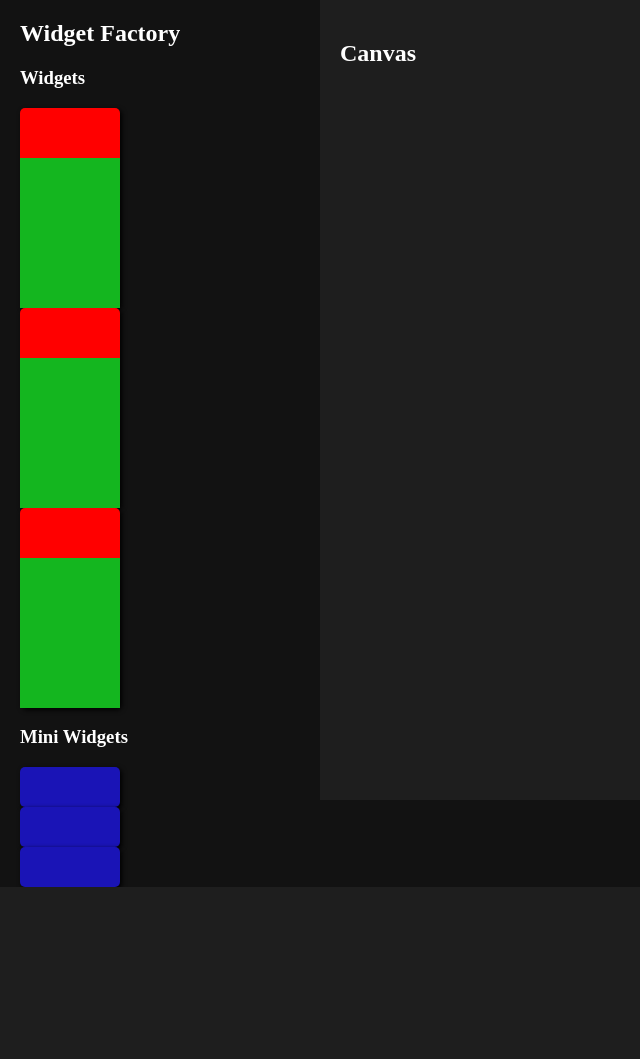
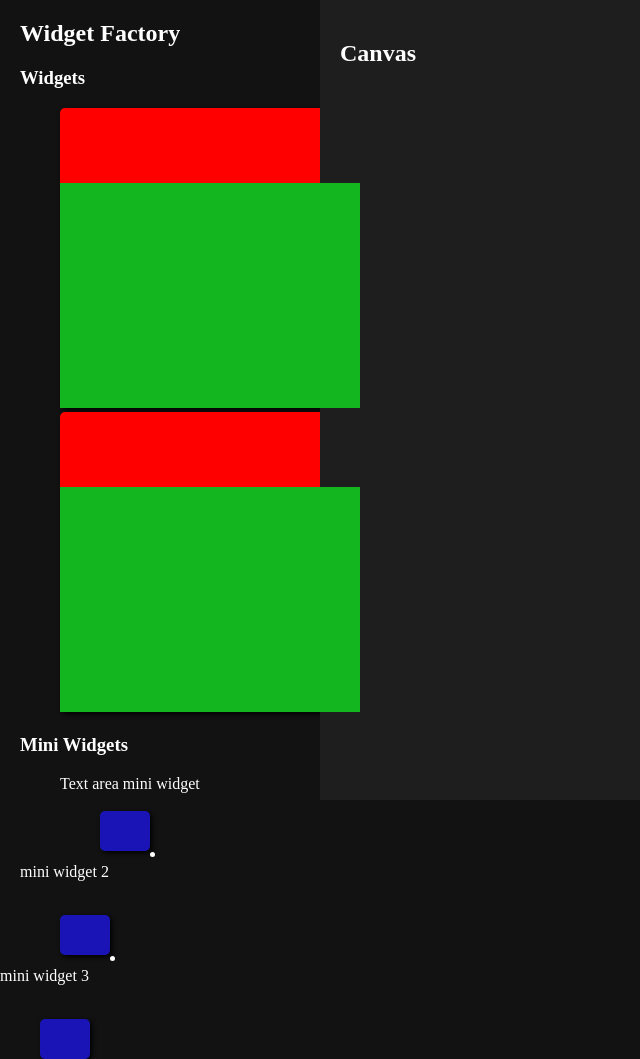
Before and after one commit to zachRadack/Goals-Website, a Flask app: page / in a window 1280 px wide. Shown: the whole page, without its empty margins (0-640 px from the left). Before the commit the page ends 887 px from the top, so only its background shows below. Run offline with Flask 2, Linux system fonts and the light colour scheme.

Commit message:
refactored the js and overhauled the miniwidgets
I refactored the javascript to be way more understandable,

where to add mini widgets and how they function has been clearly layed out to the best of my abilities.


The area to add mini widget code has been added to the bottom of the javascript!!


Now mini widgets get properly sorted and also can be transfered between widgets. I need to figure out why when dragging to another
main widget they go under the widget....

```diff
--- a/Webapp_root/static/script.js
+++ b/Webapp_root/static/script.js
@@ -2,141 +2,151 @@
 // untill all the html is finished loading,
 // critical for all jquerey or else it make get ~funky~
 $(document).ready(function() {
-
-    // Makes main widget draggable
-    $(".main_widget").draggable({
+	// Makes main widget and mini widget draggable
+	// this only affects the ones who load in at widget factory
+    $(".main_widget, .mini-widget").draggable({
         helper: "clone",
         revert: "invalid",
         start: function(e, ui) {
             ui.helper.addClass("dragging"); // add class to differentiate from original element
         },
         stop: function(e, ui) {
-            ui.helper.removeClass("dragging"); // remove class on stop
+            ui.helper.removeClass("dragging");// remove class on stop
         }
     });
 
-    // Makes mini widget draggable
-    $(".mini-widget").draggable({
-        helper: "clone",
-        revert: "invalid",
-        start: function(e, ui) {
-            ui.helper.addClass("dragging"); // add class to differentiate from original element
-          },
-        stop: function(e, ui) {
-            ui.helper.removeClass("dragging"); // remove class on stop
-          }
-    });
-
-    // Make canvas accept droppables
+	// deals with the canvas, the area where widgets are placed around
+    // this also handles main widget
     $(".canvas").droppable({
-        drop: function drop(ev, ui) {
-            // this makes it so only main_widget is accepted by canvas, the other methods seemed to get
-            // really werid
+        drop: function(ev, ui) {
             if (ui.draggable.hasClass("main_widget")) {
                 var canvas = $('.canvas');
                 if (ui.draggable.attr('data-new') === 'true') {
                     // if it's a new widget, then it means we do not want to rip it out of the factory
                     // this part makes it so it just clones it instead
-                    box = widget_clone(ui,canvas);
+                var box = widget_clone(ui, canvas);
                 droppable_continer_cloned(box.children('.widget-container'));
-                    canvas_css_Setup_canvas(ui,box,canvas,"true")
+                canvas_css_Setup_canvas(ui, box, canvas, 'true');
             }else{
                     // if its not a new widget, it gets not cloning, because I am mean like that
-                    var box = ui.draggable;
-                    canvas.append(box);
-                    canvas_css_Setup_canvas(ui,box,canvas,"false")
+                    canvas.append(ui.draggable);
+                    canvas_css_Setup_canvas(ui, box, canvas, 'false');
                 }
-          }}
+
+            }
+          }
+    });
 	});
 
-
-
-})
+    // when a main widget is added to canvas
+    // its position become absolute and coordinates account for the
+    // canvas, so it should drop near where the user dropped it
+    function canvas_css_Setup_canvas(ui, box, canvas, new_widget) {
+        var position = {
+            'position': 'absolute',
+            'left': ui.position.left - canvas.offset().left + 'px',
+            'top': ui.position.top - canvas.offset().top + 'px'
+        };
+        if (!new_widget) {
+            position = {
+                'position': 'absolute',
+                'left': ui.position.left  + 'px',
+                'top': ui.position.top+ 'px'
+            };
+        }
+        box.css(position);
+    }
 
     // This makes the widget_container so it can accept droppable mini widgets
-function droppable_continer_cloned(container){
+    function droppable_continer_cloned(container) {
         container.droppable({
-        drop: function drop(ev, ui) {
-            // this makes it so only main_widget is accepted by widgetContainer, the other methods seemed to get
-            // really werid, we could also expand this by changing the mini-widget bit to change what we want it to be
+            drop: function(ev, ui) {
                 if (ui.draggable.hasClass("mini-widget")) {
-                // grabs current widget
                     var widgetContainer = $(this);
                     if (ui.draggable.attr('data-new') === 'true') {
-                    // if it's a new widget, then it means we do not want to rip it out of the factory
-                    // this part makes it so it just clones it instead
-                    console.log("test1");
-                    box = widget_clone(ui,widgetContainer);
-                    console.log("test2");
-                    console.log($(this).parent().width());
-
-                    box.css({
-
-                        width: $(this).parent().width(),
-
-                    });
-                    if(ui.draggable.hasClass("textMiniWidget")){
-                        text_widget(ui,box)
-                    }
-
-                    //canvas_css_Setup_canvas_widget(ui,box,canvas,"true")
+                        var box = widget_clone(ui, widgetContainer);
                         }else{
-                    // if its not a new widget, it gets not cloning, because I am mean like that
-                    var box = ui.draggable;
                             widgetContainer.append(box);
-                    //canvas_css_Setup_canvas_widget(ui,box,canvas,"false")
                         }
                 }
-        }
-      // end of ready function
+            },
         });
-};
 
-
-function widget_clone(ui,canvas) {
-    //Clone widget, this was made to be as universal as possible
-    var box = ui.draggable.clone();
-    canvas.append(box);
-    // Make the cloned element draggable, otherwise it would set and never move
-    box.draggable({
-        containment: "parent", // keep the element within the canvas
-            start: function(e, ui) {
-            ui.helper.addClass("dragging"); // add class to differentiate from original element
-        },
-        stop: function(e, ui) {
-            ui.helper.removeClass("dragging"); // remove class on stop
-        }
+        // adds sortable to widget container so it can sort miniwidgets
+        // This is what allows users to move mini widgets around
+        container.sortable({
+            connectWith: ".widget-container"
         });
-    box.attr('data-new', false);
-    return box
     }
 
 
-
-
-
-
-function canvas_css_Setup_canvas(ui,box,canvas,new_widget){
-    //sets the position, if new_widget is true, then it will account for
-    // the appending of the thing to whatever canvas its being appended too.
-    if(new_widget==="true"){
-        // Set the position of the box based on the mouse position
-        box.css({
-            'position': 'absolute',
-            'left': ui.position.left - canvas.offset().left + 'px',
-            'top': ui.position.top - canvas.offset().top+ 'px'
-        });
+    // clones widgets based on specific class stuff.
+    // not s
+    function widget_clone(ui, canvas) {
+        var box = ui.draggable.clone();
+        canvas.append(box);
+        if (box.hasClass("main_widget")) {
+            main_widgets_maker(box);
+        } else if (box.hasClass("mini-widget")){
+            mini_widgets_maker(ui, canvas, box)
         }else{
-        box.css({
-            'position': 'absolute',
-            'left': ui.position.left  + 'px',
-            'top': ui.position.top+ 'px'
+            box.draggable({
+                start: function(e, ui) {
+                    ui.helper.addClass("dragging");
+                },
+                stop: function(e, ui) {
+                    ui.helper.removeClass("dragging");
+                }
             });
         }
+        box.attr('data-new', false);
+        return box;
     }
 
+    function main_widgets_maker(box) {
+        // this creates a main widget which is draggable
+        // What ever you add to this will be applied to the main
+        // widgets in the canvas
+        box.children('.widget-container').css('width', box.width());
+        box.draggable({
+            containment: "parent",
+            start: function(e, ui) {
+                ui.helper.addClass("dragging");
+            },
+            stop: function(e, ui) {
+                ui.helper.removeClass("dragging");
+            }
+        });
+    }
+
+    function mini_widgets_maker(ui, canvas, box){
+        // this sets the css so that it matches
+        // parent width and position to
+        // realitve so it won't be draggable to whereever
+        box.css({
+            position: 'relative',
+            width:  box.parent().width(),
+        });
+        /////////////////////////////////////////
+        // To add mini widgets, add a hasClass
+        // check here that checks the mini widgets class
+        // it will then add whatever to the mini widget to make it work
+        // to add style, check the css file or ask zach
+        ////////////////////////////////////////
+        if (ui.draggable.hasClass("textMiniWidget")) {
+            text_widget(ui, box);
+        }
+    }
+        ////////////////////////////////////////
+        ////////////////////////////////////////
+        ////////////////////////////////////////
+        // THIS IS THE MINI WIDGET AREA, MINI WIDGET VARIANTS CAN BE
+        // ADDED BELOW HERE
+        ////////////////////////////////////////
+        ////////////////////////////////////////
+        ////////////////////////////////////////
+        // this adds text area to the mini widget
         function text_widget(ui,box){
-
             var input = document.createElement("textarea");
             input.value = "Box";
             input.onblur = function() {
--- a/Webapp_root/static/style.css
+++ b/Webapp_root/static/style.css
@@ -6,10 +6,24 @@
     color: #fff;
 }
 
+
+/* This sorts the widget factory widgets so they are not all lined up like silly goobers*/
+.widget_sorting{
+    list-style-type: none;
+
+}
+.widget_sorting_minis{
+    list-style-type: none
+}
+
+.test1{
+    float: none
+}
+
 .widget {
-    display: flex;
-    width: 100px;
-    height: 200px;
+    display:inline-grid;
+    width: 300px;
+    height: 300px;
     background-color: #ff0000;
     color: #fff;
     text-align: center;
@@ -19,18 +33,29 @@
     box-shadow: 2px 2px 5px #000;
     z-index: 3;
 }
+
+
 .widget-container {
-    display: flex;
+    display:inline;
+    height: 75%;
     width: 100%;
-    height: 75%;
     border: none;
     background-color: #14b61f;
     z-index: 4;
+    list-style-type: none;
     align-self: flex-end;
-    flex-wrap:wrap;
 }
+.widget ul{
+    padding-inline-start:0px;
+}
+.widget-container li{
+    /* Puts space between it and next element
+    the order goes left to right: top margin, right side of the margin, bottom margin, left margin*/
+    margin: 0 0px 0px 0px;
+}
+
 .mini-widget {
-    width: 100px;
+    width: 50px;
     height: 40px;
     background-color:#1a14b6;
     color: #fff;
@@ -40,8 +65,8 @@
     border: none;
     box-shadow: #4d4d4d;
     z-index: 5;
-    align-items: center;
-    justify-content: space-evenly;
+    float: left;
+
 }
 
 
@@ -60,6 +85,8 @@
     margin-left: 20px;
 }
 
+/* THIS IS THE TEXT AREA OF THE MINI WIDGET WITH MINI WIDGET
+*/
 .mini-widget textarea {
     background-color: transparent;
     border: none;
--- a/Webapp_root/templates/index.html
+++ b/Webapp_root/templates/index.html
@@ -11,24 +11,61 @@
 <body>
     <div id="widget-factory">
         <h2>Widget Factory</h2>
+
         <div class="widget-box">
             <h3>Widgets</h3>
+        <ul class="widget_sorting">
+            <li>
             <div class="widget main_widget draggable" data-new="true">
-                <div class="widget-container"></div>
+                <ul class="widget-container"></ul>
             </div>
+        </li>
+        <li>
             <div class="widget main_widget draggable" data-new="true">
-                <div class="widget-container"></div>
+                <ul class="widget-container"></ul>
             </div>
-            <div class="widget main_widget draggable" data-new="true">
-                <div class="widget-container"></div>
-            </div>
+        </li>
+        </ul>
         </div>
+
         <div class="widget-box">
             <h3>Mini Widgets</h3>
-            <div class="widget mini-widget draggable textMiniWidget" data-new="true"></div>
-            <div class="widget mini-widget draggable" data-new="true"></div>
-            <div class="widget mini-widget draggable" data-new="true"></div>
+            <ul class="widget_sorting">
+            <li>
+                <div class = "test1"> Text area mini widget
+                    <br>
+                    <ul class="widget_sorting_minis">
+                        <br>
+                    <li class="widget mini-widget draggable textMiniWidget" data-new="true"></li>
+                    <br>
+                </ul>
+                </div></div>
+            </li>
+            <li>
+                <br>
+                <div class = "test1"> mini widget 2
+                    <br>
+                    <ul class="widget_sorting_minis">
+                        <br>
+                    <li class="widget mini-widget draggable" data-new="true"></li>
+                    <br>
+                </ul>
+                </div></div>
+            </li>
+            <li>
+                <br>
+                <div class = "test1"> mini widget 3
+                    <br>
+                    <ul class="widget_sorting_minis">
+                        <br>
+                    <li class="widget mini-widget draggable" data-new="true"></li>
+                    <br>
+                </ul>
+                </div></div>
+            </li>
+            </ul>
         </div>
+
     </div>
     <div id="canvas" class="canvas">
         <h2>Canvas</h2>
```
Lines whose indentation alone changed are shown as unchanged.
